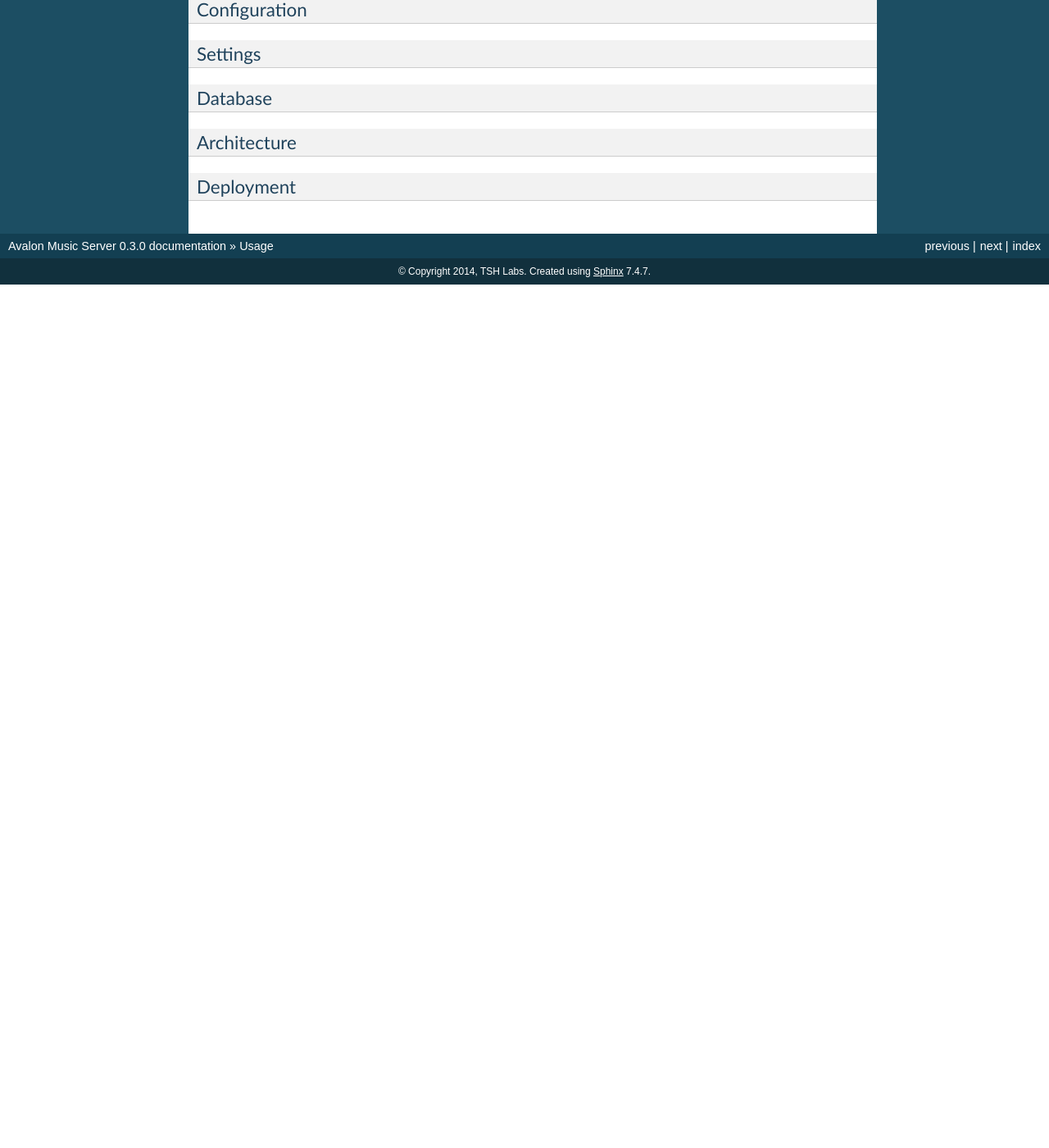
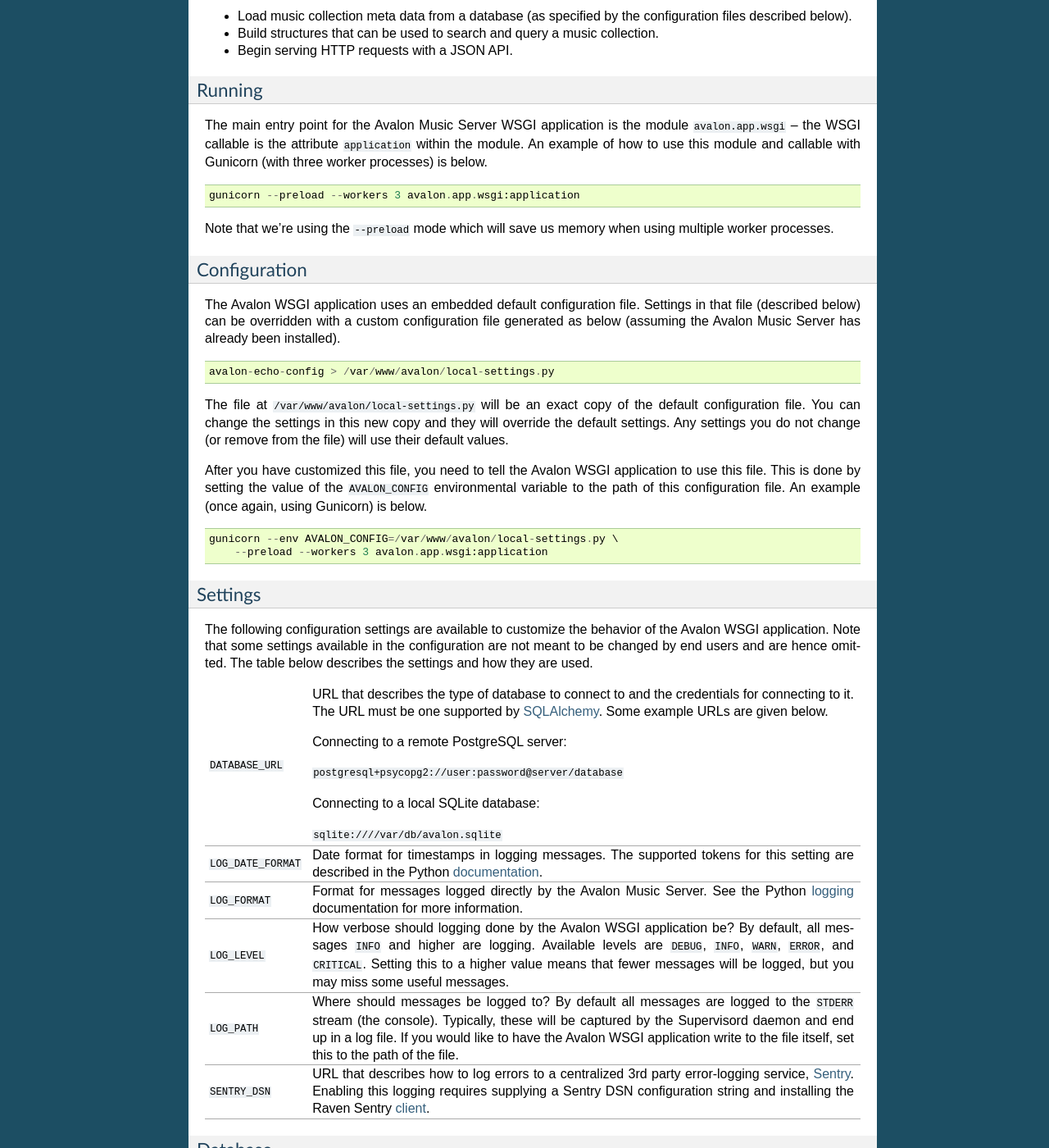
Before and after one commit to 56quarters/avalonms, a Sphinx documentation site: the page built from doc/source/usage.rst, in a window 1280 px wide and 1400 px high, scrolled down 1614 px. Shown: the whole window at 82% size. Built offline with Sphinx 7.4.7, drawn with Linux system fonts in a browser that asks for light colours; before the commit the page ends 1961 px from its top, so only the background shows below that; some of the changed text lies outside the part shown.

Commit message:
Begin filling in WSGI app docs

```diff
--- a/doc/source/usage.rst
+++ b/doc/source/usage.rst
@@ -31,7 +31,7 @@
 
 ::
 
-    avalon-echo-config > /etc/avalon/local-config.py
+    avalon-echo-config > /var/www/avalon/local-settings.py
 
 avalon-scan
 ~~~~~~~~~~~
@@ -83,14 +83,103 @@
 Avalon WSGI App
 ~~~~~~~~~~~~~~~
 
-Description
-^^^^^^^^^^^
+The Avalon WSGI application is meant to be run with a Python WSGI server such as
+Gunicorn_.
+
+The application will...
+
+* Load music collection meta data from a database (as specified by the configuration
+  files described below).
+* Build structures that can be used to search and query a music collection.
+* Begin serving HTTP requests with a JSON API.
+
+Running
+^^^^^^^
+
+The main entry point for the Avalon Music Server WSGI application is the module
+``avalon.app.wsgi`` -- the WSGI callable is the attribute ``application`` within
+the module. An example of how to use this module and callable with Gunicorn (with
+three worker processes) is below. ::
+
+    gunicorn --preload --workers 3 avalon.app.wsgi:application
+
+Note that we're using the ``--preload`` mode which will save us memory when using
+multiple worker processes.
 
 Configuration
 ^^^^^^^^^^^^^
 
+The Avalon WSGI application uses an embedded default configuration file. Settings
+in that file (described below) can be overridden with a custom configuration file
+generated as below (assuming the Avalon Music Server has already been installed). ::
+
+    avalon-echo-config > /var/www/avalon/local-settings.py
+
+The file at ``/var/www/avalon/local-settings.py`` will be an exact copy of the default
+configuration file. You can change the settings in this new copy and they will
+override the default settings. Any settings you do not change (or remove from the
+file) will use their default values.
+
+After you have customized this file, you need to tell the Avalon WSGI application
+to use this file. This is done by setting the value of the ``AVALON_CONFIG``
+environmental variable to the path of this configuration file. An example (once
+again, using Gunicorn) is below. ::
+
+    gunicorn --env AVALON_CONFIG=/var/www/avalon/local-settings.py \
+        --preload --workers 3 avalon.app.wsgi:application
+
 Settings
 ^^^^^^^^
+
+The following configuration settings are available to customize the behavior of
+the Avalon WSGI application. Note that some settings available in the configuration
+are not meant to be changed by end users and are hence omitted. The table below
+describes the settings and how they are used.
+
+
+
+.. tabularcolumns:: |l|l|
+
+=================== ===============================================================
+``DATABASE_URL``    URL that describes the type of database to connect to and the
+                    credentials for connecting to it. The URL must be one
+                    supported by SQLAlchemy_. Some example URLs are given below.
+
+                    Connecting to a remote PostgreSQL server:
+
+                    ``postgresql+psycopg2://user:password@server/database``
+
+                    Connecting to a local SQLite database:
+
+                    ``sqlite:////var/db/avalon.sqlite``
+
+``LOG_DATE_FORMAT`` Date format for timestamps in logging messages. The supported
+                    tokens for this setting are described in the Python
+                    documentation_.
+
+``LOG_FORMAT``      Format for messages logged directly by the Avalon Music
+                    Server. See the Python logging_ documentation for more
+                    information.
+
+``LOG_LEVEL``       How verbose should logging done by the Avalon WSGI application
+                    be? By default, all messages ``INFO`` and higher are logging.
+                    Available levels are ``DEBUG``, ``INFO``, ``WARN``, ``ERROR``,
+                    and ``CRITICAL``. Setting this to a higher value means that
+                    fewer messages will be logged, but you may miss some useful
+                    messages.
+
+``LOG_PATH``        Where should messages be logged to? By default all messages
+                    are logged to the ``STDERR`` stream (the console). Typically,
+                    these will be captured by the Supervisord daemon and end up
+                    in a log file. If you would like to have the Avalon WSGI
+                    application write to the file itself, set this to the path
+                    of the file.
+
+``SENTRY_DSN``      URL that describes how to log errors to a centralized 3rd party
+                    error-logging service, Sentry_. Enabling this logging requires
+                    supplying a Sentry DSN configuration string and installing the
+                    Raven Sentry client_.
+=================== ===============================================================
 
 Database
 ^^^^^^^^
@@ -103,3 +192,9 @@
 
 
 .. _SQLAlchemy: http://docs.sqlalchemy.org/en/latest/core/engines.html#database-urls
+.. _Gunicorn: http://gunicorn.org
+.. _uWSGI: http://uwsgi-docs.readthedocs.org/en/latest/
+.. _documentation: http://docs.python.org/2/library/time.html#time.strftime
+.. _logging: http://docs.python.org/2/library/logging.html#logrecord-attributes
+.. _Sentry: https://getsentry.com/welcome/
+.. _client: https://pypi.python.org/pypi/raven
```
